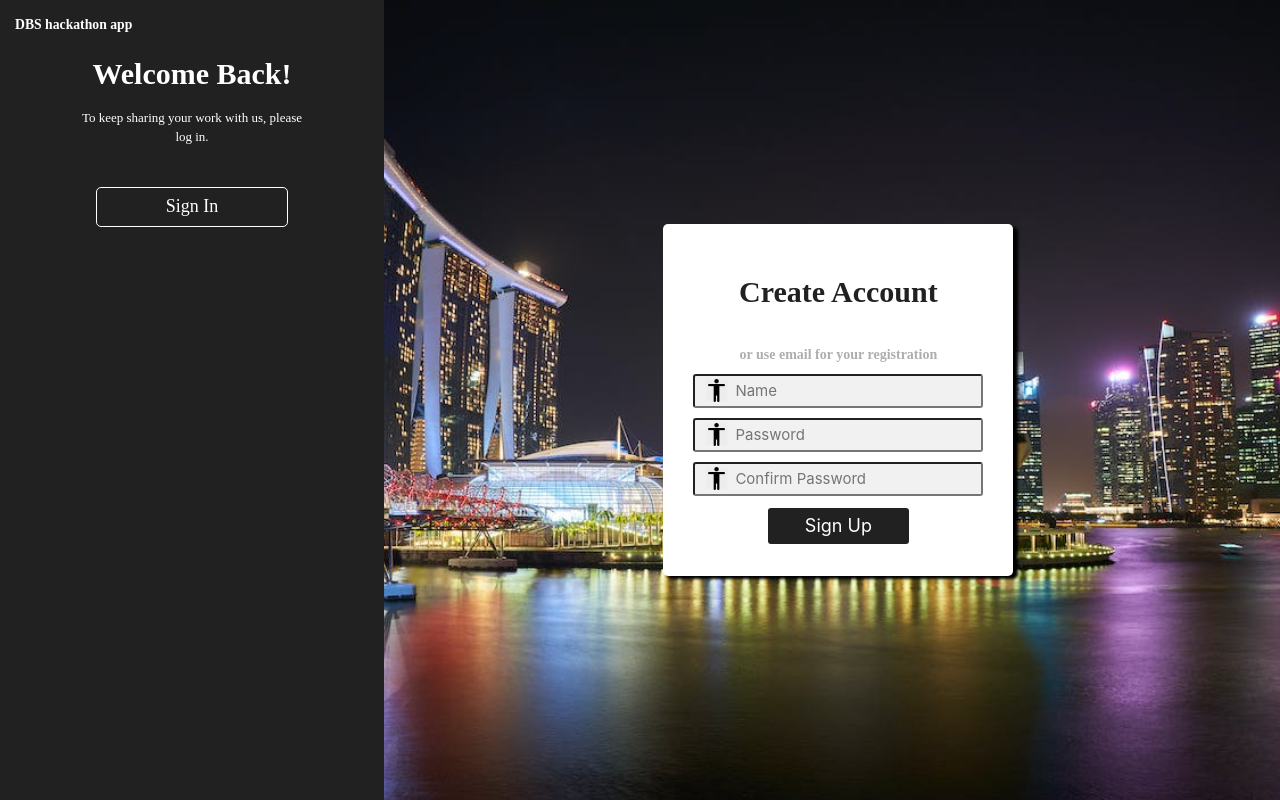
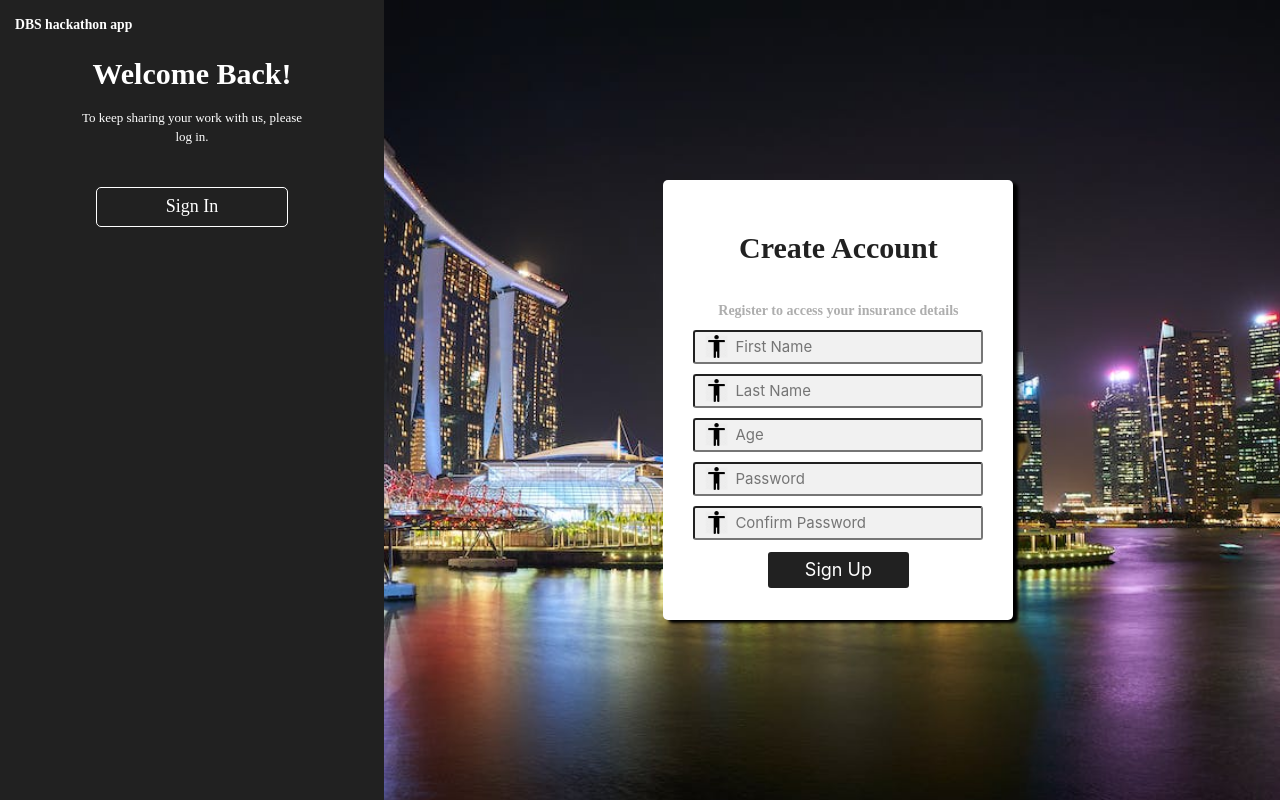
Before and after one commit to tzekiattok/DBS-25FEB2023-HACKATHON, a React (Create React App) app: page / in a window 1280 px wide. Both pictures are taken after a click on the element "Sign Up". Built offline with nearby package versions, Linux system fonts and the light colour scheme.

Commit message:
Basic UI, Hooks for register done

```diff
--- a/src/scenes/dashboard/DashboardAppPage.js
+++ b/src/scenes/dashboard/DashboardAppPage.js
@@ -32,7 +32,6 @@ export default function DashboardAppPage() {
   const [data,setData] =useState([])
   const theme = useTheme();
   const email = reactLocalStorage.getObject('user').id;
-
   //call to get user's data for dashboard
   const getData =  async () =>{
     console.log('email ->',email);
@@ -43,7 +42,6 @@ export default function DashboardAppPage() {
       console.log('dashboard response',response)
       setData(response.data[0])
       console.log('data',data)
-
   }
   catch(error){
     console.log(error)
--- a/src/scenes/login/login.jsx
+++ b/src/scenes/login/login.jsx
@@ -12,11 +12,13 @@ import { reactLocalStorage } from "reactjs-localstorage";
 const Login = () => {
     const [thisState,setThisState] = useState(false);
     //Set hooks for login:
-    const [loginEmail, setLoginEmail] = useState("");
+    const [loginId, setLoginId] = useState("");
     const [loginPassword,setLoginPassword] = useState("")
     const [errorLogin, setErrorLogin] = useState("")
     //Set hooks for sign up:
-    const [signUpEmail, setSignUpEmail] = useState("");
+    const [signUpFirstName, setSignUpFirstName] = useState("");
+    const [signUpLastName, setSignUpLastName] = useState("");
+    const [signUpAge, setSignUpAge] = useState("");
     const [signUpPassword,setSignUpPassword] = useState("")
     const [signUpConfirmPassword, setSignUpConfirmPassword] = useState("");
     const [errorSignUp, setErrorSignUp] = useState("")
@@ -26,13 +28,13 @@ const Login = () => {
     //Login function
     const signIn =  async () =>{
 
-        console.log('email:',loginEmail)
+        console.log('email:',loginId)
         console.log('password:', loginPassword)
         setErrorLogin("")
         try {
             console.log('start of try catch')
             const response = await axios.post("http://localhost:5001/verifyAccount", {
-              email:loginEmail,
+              email:loginId,
               password:loginPassword
             })
             console.log('response,',response);
@@ -44,15 +46,12 @@ const Login = () => {
             {
                 console.log(response);
                 console.log('successful verification');
-                reactLocalStorage.setObject('user', {'id': loginEmail});
+                reactLocalStorage.setObject('user', {'id': loginId});
                 navigate("/list");
             }
           } catch (error) {
             console.log(error);
           }
-
-
-
     }
     //Signup function
     const signUp = async () =>{
@@ -61,12 +60,16 @@ const Login = () => {
             setErrorSignUp("Password does not match");
             return;
         }
-        try {
-            console.log('email:',signUpEmail)
+
+        console.log('FN:',signUpFirstName)
+        console.log('LN:',signUpLastName)
+        console.log('Age:',signUpAge)
         console.log('password:', signUpPassword)
         console.log('confirm password:', signUpConfirmPassword)
-            const response = await axios.post("http://localhost:5001/createAccount", {
-              email:signUpEmail,
+
+            /* const response = await axios.post("http://localhost:5001/createAccount", {
+              firstName:signUpFirstName,
+
               password:signUpPassword
             });
             console.log('response,',response)
@@ -75,8 +78,10 @@ const Login = () => {
           } catch (error) {
             setErrorSignUp("Email is already registered");
             console.log(error);
+            */
           }
-    }
+
+
     return (
       <div className="login">
                 <div className={`login__colored-container ${thisState ? 'login__colored-container--left' : 'login__colored-container--right'}`}></div>
@@ -107,26 +112,51 @@ const Login = () => {
                 <div className="login__login-container__box__logo-container">
                         Create Account
                     </div>
-                    <span className="login__create-container--info-text">or use email for your registration</span>
+                    <span className="login__create-container--info-text">Register to access your insurance details</span>
                     <span className = 'error_login'>{errorSignUp}</span>
                     <div className="login__create-container__form-container">
-
                         <form className="login__create-container__form-container__form" onSubmit={(e) => {
                             e.preventDefault();
                             signUp();
                         }}>
 
+
                                 <input
-                                className="login__create-container__form-container__form--name"
+                                    className="login__login-container__main-container__form-container__form--email"
                                     type="text"
-                                placeholder="Name"
-                                onChange = {(event)=> setSignUpEmail(event.target.value)}
-                                /*value={this.state.signUpForm.name}
+                                    placeholder="First Name"
+                                    onChange = {(event)=> setSignUpFirstName(event.target.value)}
+                                    /*value={this.state.signInForm.email}
                                     onChange={(value) => this.setState({
-                                    signUpForm: {
-                                        name: value.target.value,
-                                        email: this.state.signUpForm.email,
-                                        password: this.state.signUpForm.password
+                                        signInForm: {
+                                            email: value.target.value,
+                                            password: this.state.signInForm.password
+                                        }
+                                    })}*/
+                                    required />
+                                    <input
+                                    className="login__login-container__main-container__form-container__form--email"
+                                    type="text"
+                                    placeholder="Last Name"
+                                    onChange = {(event)=> setSignUpLastName(event.target.value)}
+                                    /*value={this.state.signInForm.email}
+                                    onChange={(value) => this.setState({
+                                        signInForm: {
+                                            email: value.target.value,
+                                            password: this.state.signInForm.password
+                                        }
+                                    })}*/
+                                    required />
+                                    <input
+                                    className="login__login-container__main-container__form-container__form--email"
+                                    type="number"
+                                    placeholder="Age"
+                                    onChange = {(event)=> setSignUpAge(event.target.value)}
+                                    /*value={this.state.signInForm.email}
+                                    onChange={(value) => this.setState({
+                                        signInForm: {
+                                            email: value.target.value,
+                                            password: this.state.signInForm.password
                                         }
                                     })}*/
                                     required />
@@ -174,7 +204,7 @@ const Login = () => {
                         DBS app
                     </div>
                     <div className="login__login-container__main-container">
-                        <span className="login__login-container__main-container--info-text">or use email for your login</span>
+                        <span className="login__login-container__main-container--info-text">Log in to access insurance</span>
                         <span className = 'error_login'>{errorLogin}</span>
                         <div className="login__login-container__main-container__form-container">
                             <form className="login__login-container__main-container__form-container__form" onSubmit={(e) => {
@@ -183,9 +213,9 @@ const Login = () => {
                             }}>
                                 <input
                                     className="login__login-container__main-container__form-container__form--email"
-                                    type="email"
-                                    placeholder="Email"
-                                    onChange = {(event)=> setLoginEmail(event.target.value)}
+                                    type="text"
+                                    placeholder="EmployeeID"
+                                    onChange = {(event)=> setLoginId(event.target.value)}
                                     /*value={this.state.signInForm.email}
                                     onChange={(value) => this.setState({
                                         signInForm: {
@@ -194,6 +224,7 @@ const Login = () => {
                                         }
                                     })}*/
                                     required />
+
                                 <input
                                     className="login__login-container__main-container__form-container__form--password"
                                     type="password"
--- a/src/scenes/login/login.scss
+++ b/src/scenes/login/login.scss
@@ -207,6 +207,11 @@ $breakpoint-mobile: 768px;
                         width: 50vw;
                     }
                 }
+                &__inputHalf{
+                    width: 145px;
+
+                }
+
                 &--name {
                     background-image: url(../../assets/images/human-icon-png-7.png);
                     background-repeat: no-repeat;
```
Also changed, not shown: 1 other file (tests, documents, lock files or other folders). Lines whose indentation alone changed are shown as unchanged.
